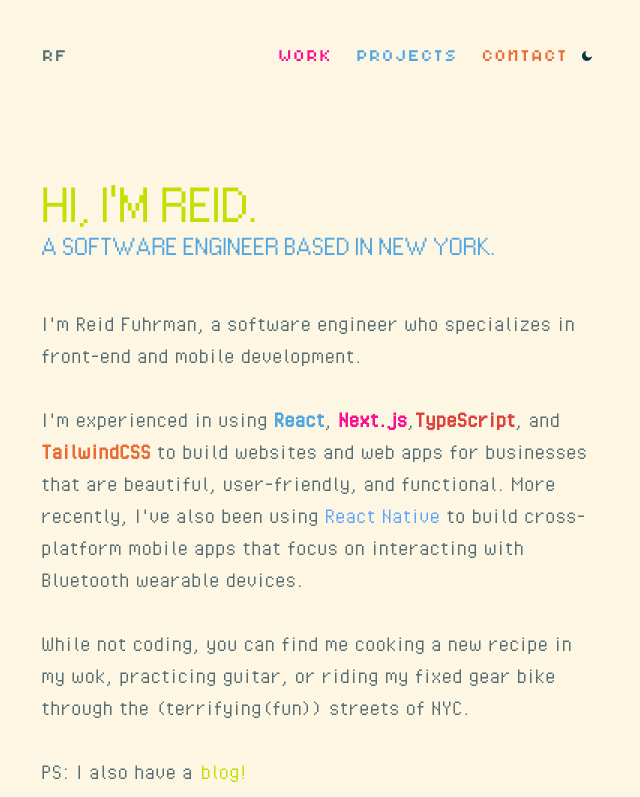
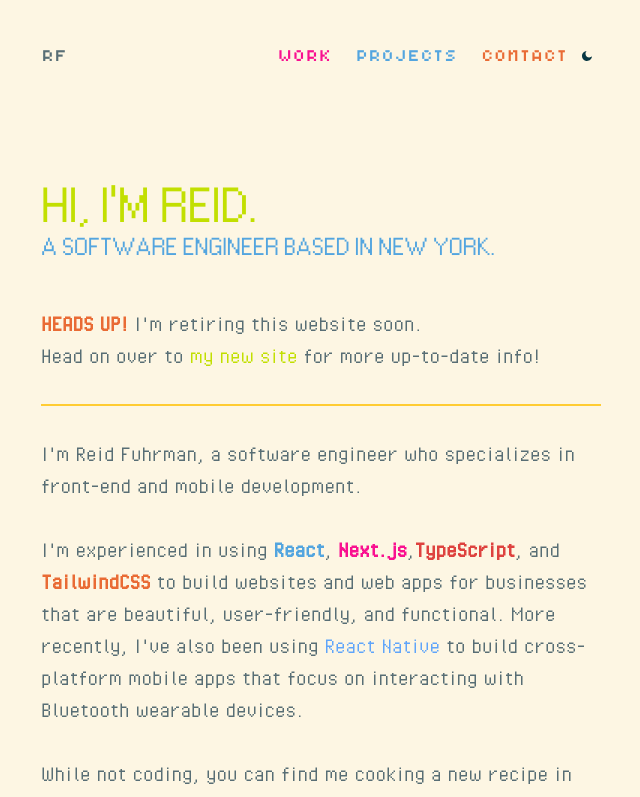
Before and after one commit to rjfuhrman42/portfolio-v3, a Next.js app: page / in a window 1280 px wide. Shown: the top 797 px of the page, without its empty margins (319-959 px from the left). Built offline with nearby package versions, Linux system fonts and the light colour scheme.

Commit message:
chore: add link to new portfolio

```diff
--- a/app/page.tsx
+++ b/app/page.tsx
@@ -83,6 +83,22 @@ export default async function Home() {
               A Software Engineer based in New York.
             </h1>
           </div>
+          <p className="border-b-2 pb-8 mb-8 border-accent-yellow">
+            <span className="text-accent-orange font-bold uppercase">
+              Heads up!
+            </span>{" "}
+            I&apos;m retiring this website soon.
+            <br></br>
+            Head on over to{" "}
+            <a
+              className="font-body animate-cycle-color"
+              href="https://portfolio-v4-a4i.pages.dev/"
+            >
+              my new site
+            </a>{" "}
+            for more up-to-date info!
+          </p>
+
           <p>
             I&apos;m Reid Fuhrman, a software engineer who specializes in
             front-end and mobile development.
@@ -105,7 +121,7 @@ export default async function Home() {
             (terrifying(fun)) streets of NYC.
             <br></br>
             <br></br>
-            PS: I also have a
+            PSST: I also have a
             <Link
               href="/blog"
               key="blog"
```
Also changed, not shown: 1 other file (tests, documents, lock files or other folders).
